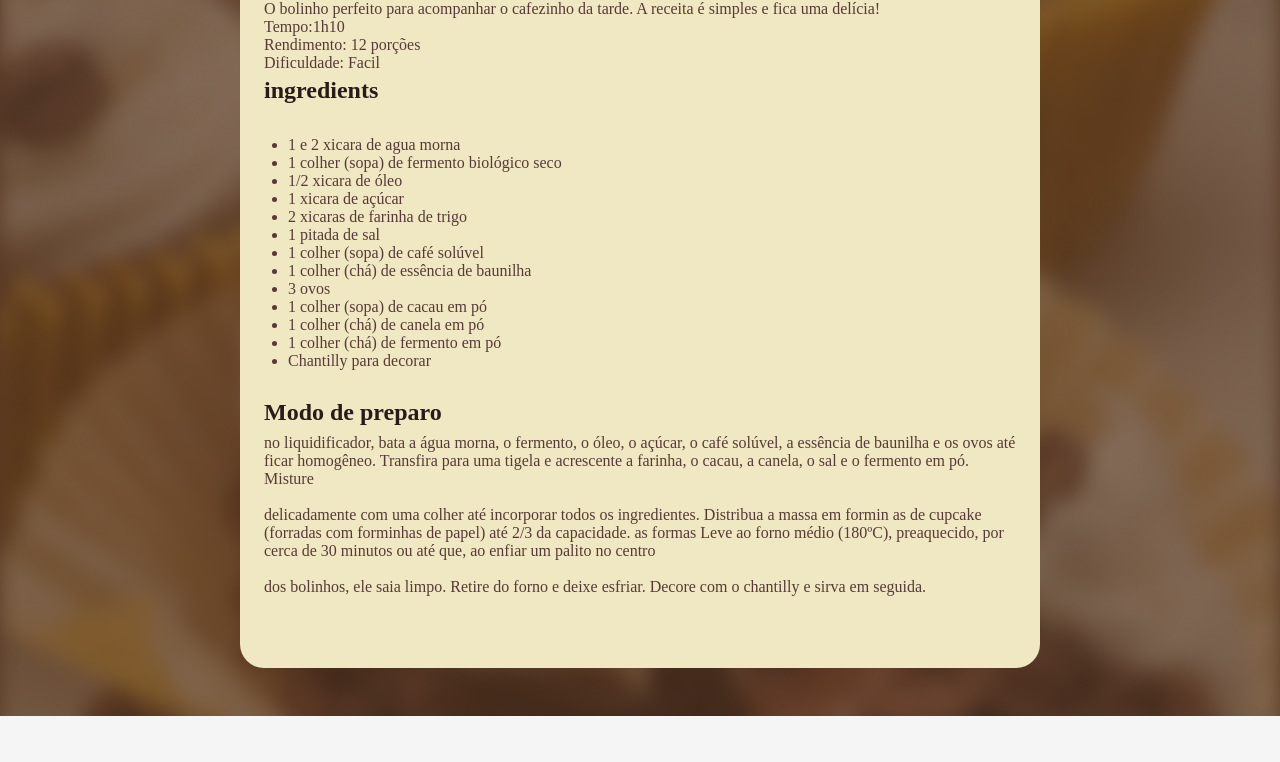
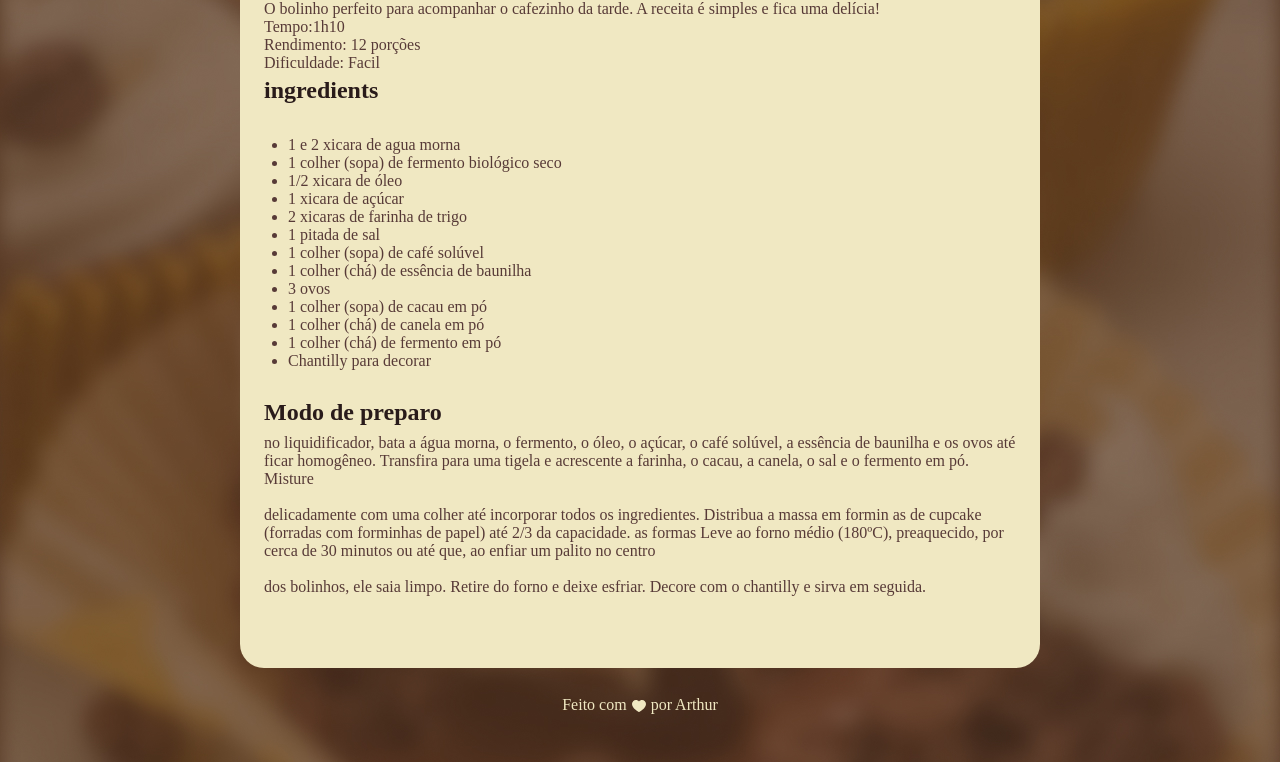
Before and after one commit to alvisdev085/projeto-receita, a plain HTML site: page index.html in a window 1280 px wide. Shown: the part 540-1302 px from the top of the page. Before the commit the page ends 1256 px from the top, so only its background shows below. Drawn offline with Linux system fonts and the light colour scheme; a web font is replaced by a local one.

Commit message:
adicionando footer

```diff
--- a/index.html
+++ b/index.html
@@ -62,5 +62,13 @@
         <main>
 
     </div>
+    <footer>
+        Feito com <img src="assets/ph_heart-fill.svg" alt="coraçãozinho
+        "> por Arthur
+    </footer>
+
+
+
+
 
 </body>
--- a/style.css
+++ b/style.css
@@ -30,7 +30,7 @@ body {
     box-sizing: border-box;
     width: 800px;
     padding: 24px;
-    margin: 48px auto;
+    margin: 48px auto 28px;
     background-color: #F0E8C2;
     border-radius: 24px;
 }
@@ -79,7 +79,18 @@ h2 {
 
 ul {
     padding: 24px;
+}
 
+footer {
+    color: #f0e8c2;
 
+    padding-bottom: 48px
+}
 
+footer {
+    text-align: center;
 }
+
+footer img {
+    vertical-align: middle;
+}
```
Also changed, not shown: assets/ph_heart-fill.svg (added).
